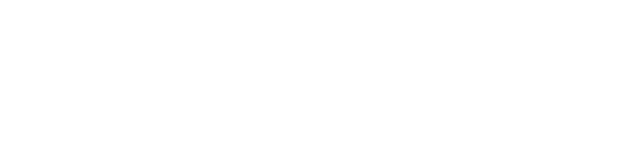
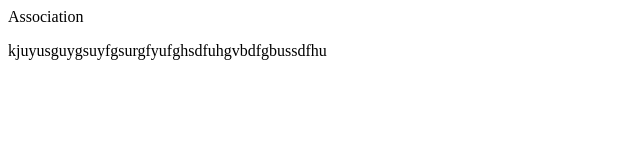
Before and after one commit to Ariane05-hu/Ariane, a plain HTML site: page index.html in a window 1280 px wide. Shown: the whole page, without its empty margins (0-640 px from the left). Drawn offline with Linux system fonts and the light colour scheme.

Commit message:
mise en place de la section associations

```diff
--- a/index.html
+++ b/index.html
@@ -7,6 +7,7 @@
     <link rel="stylesheet" href="style.css">
 </head>
 <body>
-
+    <section>Association</section>
+    <p>kjuyusguygsuyfgsurgfyufghsdfuhgvbdfgbussdfhu</p>
 </body>
 </html>
```
